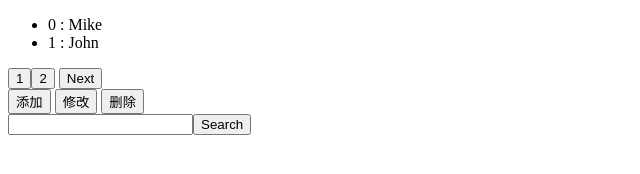
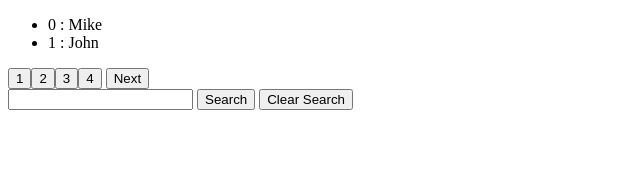
Before and after one commit to zhuobinggang/paginator.js, a plain HTML site: page index.html in a window 1280 px wide. Shown: the whole page, without its empty margins (0-640 px from the left). Drawn offline with nearby package versions, Linux system fonts and the light colour scheme.

Commit message:
Update index.html

```diff
--- a/paginatorTest.html
+++ b/index.html
@@ -17,12 +17,15 @@
         <button v-if="hasNext" v-on:click="nextPage()">Next</button>
     </div>
     <div id="funcs" v-if="user">
-        <button>添加</button>
-        <button>修改</button>
-        <button>删除</button>
+        <!--<button>添加</button>-->
+        <!--<button>修改</button>-->
+        <!--<button>删除</button>-->
+
     </div>
     <div id="searcher">
-        <input v-model="searchValue" /><button v-on:click="search()">Search</button>
+        <input v-model="searchValue" />
+        <button v-on:click="search()">Search</button>
+        <button v-on:click="searchEmpty()">Clear Search</button>
     </div>
 </div>
 
@@ -53,6 +56,10 @@
                         {id: '1',name: 'John'},
                         {id: '2',name: 'Lily1'},
                         {id: '3',name: 'Lily2'},
+                        {id: '4',name: 'Lily3'},
+                        {id: '5',name: 'Lily4'},
+                        {id: '6',name: 'Lily5'},
+                        {id: '99',name: 'Lily99'},
                     ])
                 })
             },
@@ -89,6 +96,13 @@
                 this.hasNext = paginator.hasNext()
                 this.pageNum = paginator.getPageCount()
             },
+            searchEmpty(){
+                paginator.search('')
+                this.datas = paginator.getDatas()
+                this.hasLast = paginator.hasLast()
+                this.hasNext = paginator.hasNext()
+                this.pageNum = paginator.getPageCount()
+            }
         },
         mounted() {
             this.getDatas().then(datas => {
```
